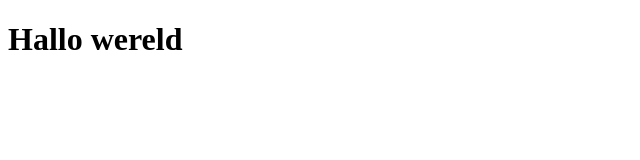
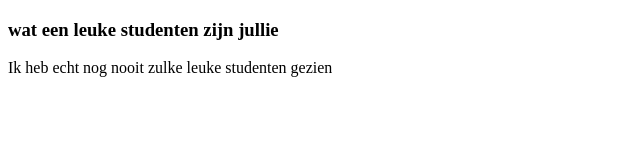
Before and after one commit to cgheydra/git-basics, a plain HTML site: page index.html in a window 1280 px wide. Shown: the whole page, without its empty margins (0-640 px from the left). Drawn offline with Linux system fonts and the light colour scheme.

Commit message:
added to index
index is uitgebreid met leugens over hoe leuk de studenten zijn.

```diff
--- a/index.html
+++ b/index.html
@@ -4,6 +4,7 @@
 	<title>hallo wereld</title>
 </head>
 <body>
-	<h1>Hallo wereld</h1>
+	<h3>wat een leuke studenten zijn jullie</h3>
+	<p>Ik heb echt nog nooit zulke leuke studenten gezien</p>
 </body>
 </html>
```
